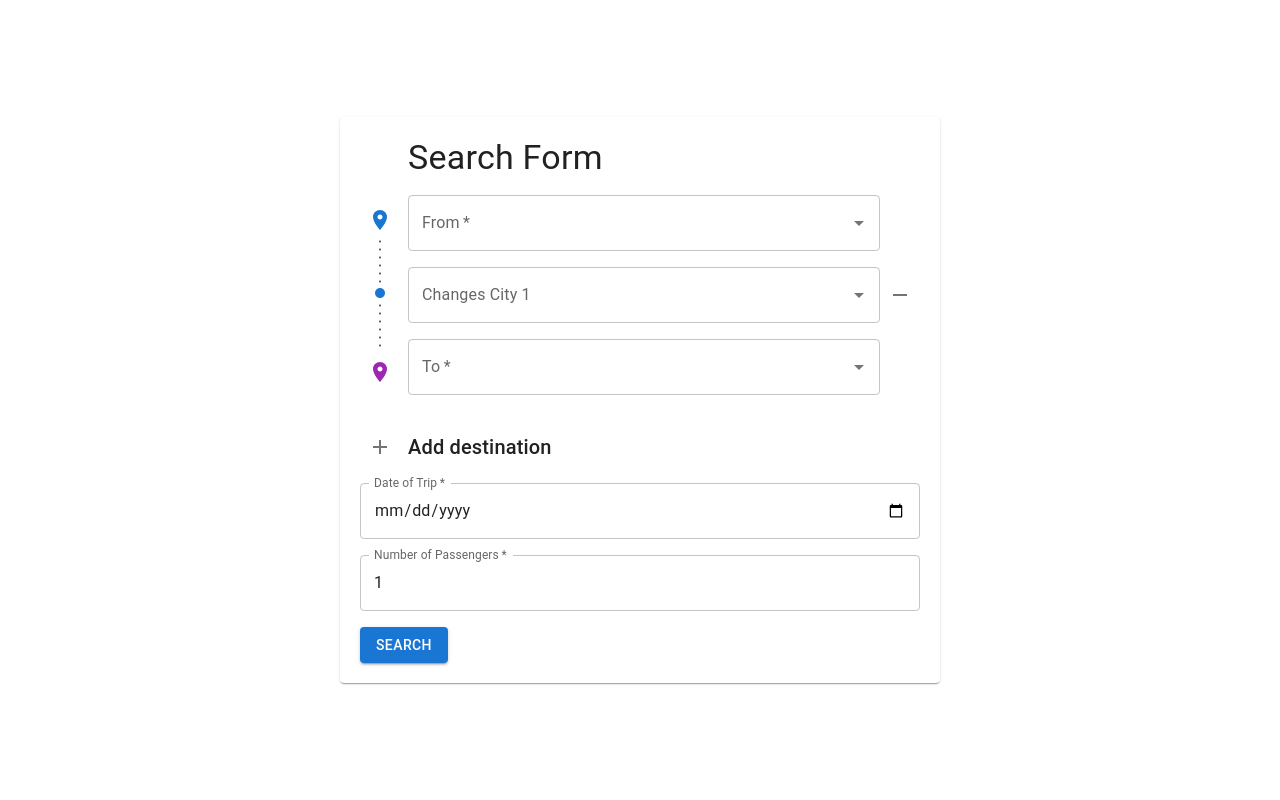
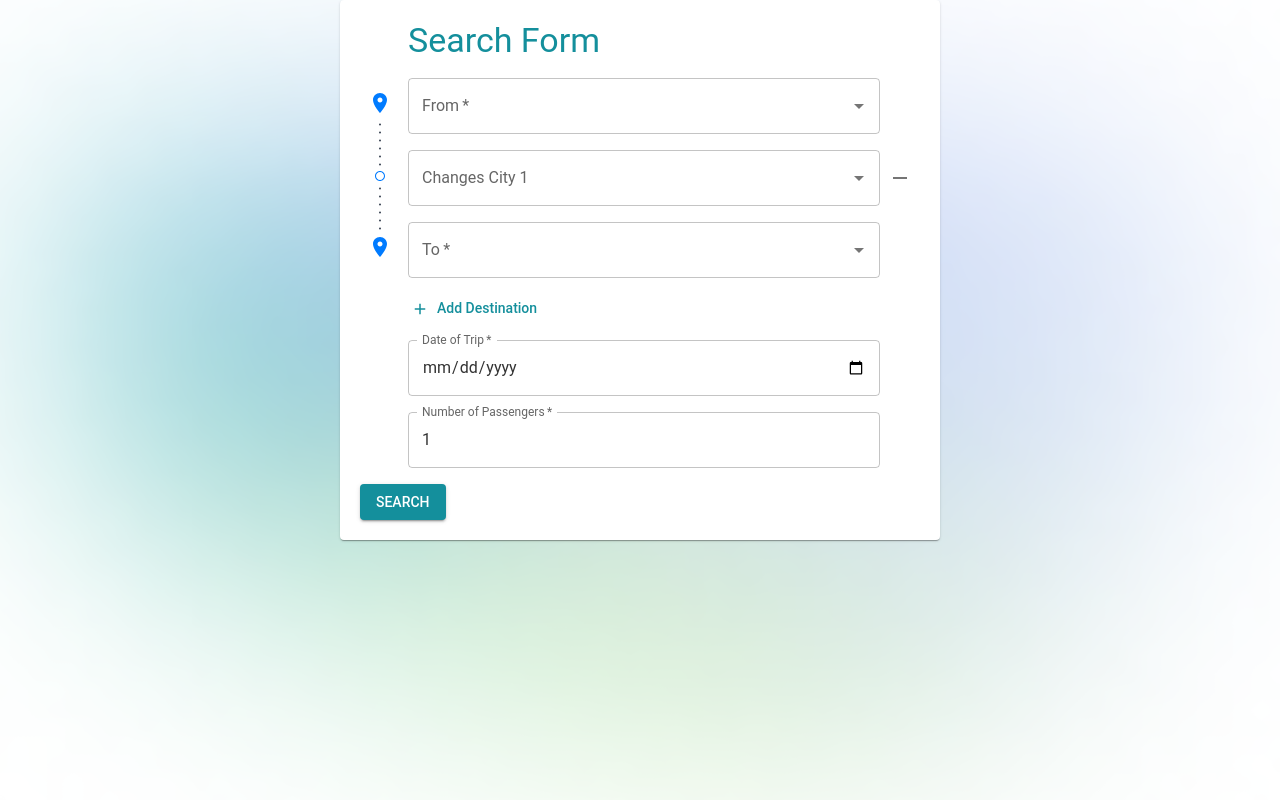
Before and after one commit to tipicatala/routes-app, a React (Vite) app: page / in a window 1280 px wide. Built offline with nearby package versions, Linux system fonts and the light colour scheme.

Commit message:
added map to results

```diff
--- a/package.json
+++ b/package.json
@@ -19,12 +19,16 @@
     "query-string": "^8.1.0",
     "react": "^18.2.0",
     "react-dom": "^18.2.0",
+    "react-leaflet": "^3.2.0",
+    "leaflet": "^1.7.1",
     "react-router-dom": "^6.15.0",
     "vite-plugin-svgr": "^3.2.0"
   },
   "devDependencies": {
+    "@types/leaflet": "^1.9.3",
     "@types/react": "^18.2.15",
     "@types/react-dom": "^18.2.7",
+    "@types/react-leaflet": "^3.0.0",
     "@typescript-eslint/eslint-plugin": "^6.0.0",
     "@typescript-eslint/parser": "^6.0.0",
     "@vitejs/plugin-react": "^4.0.3",
--- a/src/index.css
+++ b/src/index.css
@@ -15,11 +15,20 @@ body {
   display: flex;
   align-items: center;
   justify-content: center;
+  background-image: url("@/assets/bg.png");
+  background-repeat: no-repeat;
+  background-position: center;
 }
 
 html,
-body {
+body,
+#root {
   height: 100%;
 }
 
-/* #root */
+#root {
+  /* display: flex;
+  overflow: scroll;
+  flex-wrap: wrap-reverse;
+  align-content: center; */
+}
--- a/src/pages/home/index.tsx
+++ b/src/pages/home/index.tsx
@@ -22,7 +22,7 @@ import {
   Add as AddIcon,
   LocationOn as LocationOnIcon,
   Remove as RemoveIcon,
-  Circle as CircleIcon,
+  CircleOutlined as CircleIcon,
 } from "@mui/icons-material";
 
 import { citiesDatabase } from "@/services/api";
@@ -66,6 +66,7 @@ const Home: React.FC = () => {
       pathname: "results",
       search: createSearchParams({
         ...data,
+        changes: data.changes.join(", "),
         passengers: data.passengers.toString(),
       }).toString(),
     });
@@ -94,7 +95,7 @@ const Home: React.FC = () => {
   };
 
   const handleAddChangesCityField = () => {
-    setData({ ...data, changes: [...data.changes, ''] });
+    setData({ ...data, changes: [...data.changes, ""] });
   };
 
   const handleChangesCityChange = (index: number, value: string) => {
@@ -108,10 +109,15 @@ const Home: React.FC = () => {
     setData({ ...data, changes: updatedChanges });
   };
 
-
   return (
     <Container component={Paper} style={{ padding: "20px", maxWidth: "600px" }}>
-      <Row input={<Typography variant="h4">Search Form</Typography>}/>
+      <Row
+        input={
+          <Typography variant="h4" color="secondary.main">
+            Search Form
+          </Typography>
+        }
+      />
       <Grid container spacing={2}>
         <Grid item xs={12}>
           <form onSubmit={handleSubmit}>
@@ -138,7 +144,7 @@ const Home: React.FC = () => {
                     )}
                   />
                 }
-                leftIcon={<LocationOnIcon color={"primary"}/>}
+                leftIcon={<LocationOnIcon color={"primary"} />}
               />
               {data.changes.map((city, index) => (
                 <Row
@@ -166,9 +172,30 @@ const Home: React.FC = () => {
                   }
                   leftIcon={
                     <>
-                      <Dots style={{ position: "absolute", top: "-55px", transform: "translate(-50%, 0)" }} />
-                      <CircleIcon style={{ position: "absolute", top: "-8px", width: "12px", height: "12px", transform: "translate(-50%, 0)"}} color="primary"/>
-                      <Dots style={{ position: "absolute", bottom: "-54px", transform: "translate(-50%, 0)" }} />
+                      <Dots
+                        style={{
+                          position: "absolute",
+                          top: "-55px",
+                          transform: "translate(-50%, 0)",
+                        }}
+                      />
+                      <CircleIcon
+                        style={{
+                          position: "absolute",
+                          top: "-8px",
+                          width: "12px",
+                          height: "12px",
+                          transform: "translate(-50%, 0)",
+                        }}
+                        color="primary"
+                      />
+                      <Dots
+                        style={{
+                          position: "absolute",
+                          bottom: "-54px",
+                          transform: "translate(-50%, 0)",
+                        }}
+                      />
                     </>
                   }
                   rightIcon={
@@ -198,21 +225,32 @@ const Home: React.FC = () => {
                         required
                         variant="outlined"
                         fullWidth
-                        sx={{ marginBottom: 2 }}
                       />
                     )}
                   />
                 }
-                leftIcon={<LocationOnIcon color="secondary"/>}
+                leftIcon={<LocationOnIcon color="primary" />}
               />
               <Row
-                leftIcon={
-                  <IconButton onClick={handleAddChangesCityField}>
-                    <AddIcon />
-                  </IconButton>
+                input={
+                  <Button
+                    variant="text"
+                    size="small"
+                    startIcon={<AddIcon color="secondary" />}
+                    onClick={handleAddChangesCityField}
+                  >
+                    <Typography
+                      variant="subtitle2"
+                      textTransform={"capitalize"}
+                      color="secondary"
+                    >
+                      Add destination
+                    </Typography>
+                  </Button>
                 }
-                input={<Typography variant="h6">Add destination</Typography>}
               />
+              <Row
+                input={
                   <TextField
                     label="Date of Trip"
                     type="date"
@@ -220,10 +258,13 @@ const Home: React.FC = () => {
                     onChange={(e) => setData({ ...data, date: e.target.value })}
                     required
                     fullWidth
-                sx={{ marginBottom: 2 }}
                     variant="outlined"
                     InputLabelProps={{ shrink: true }}
                   />
+                }
+              />
+              <Row
+                input={
                   <TextField
                     label="Number of Passengers"
                     type="number"
@@ -238,10 +279,11 @@ const Home: React.FC = () => {
                     fullWidth
                     variant="outlined"
                     inputProps={{ min: 1 }}
-                sx={{ marginBottom: 2 }}
+                  />
+                }
               />
             </Grid>
-            <Button variant="contained" color="primary" type="submit">
+            <Button variant="contained" color="secondary" type="submit">
               Search
             </Button>
           </form>
--- a/src/pages/results/index.tsx
+++ b/src/pages/results/index.tsx
@@ -7,47 +7,70 @@ import {
   List,
   ListItem,
   ListItemText,
+  CircularProgress,
+  Divider,
 } from "@mui/material";
-import { calculateDistance, Distance } from "@/services/api";
+import {
+  calculateDistance,
+  Distance,
+  City,
+  citiesDatabase,
+} from "@/services/api";
+import { MapContainer, TileLayer, Polyline } from "react-leaflet";
+import "leaflet/dist/leaflet.css"; // Import Leaflet CSS for proper styling
 
 const Results: React.FC = () => {
   const [searchParams] = useSearchParams();
   const queryParams = Object.fromEntries(searchParams.entries());
 
-  const [resultData, setResultData] = useState<
-    | {
+  const [resultData, setResultData] = useState<{
     totalDistance: number;
     distances: Distance[];
-      }
-    | null
-    | Record<string, never>
-  >({});
+  } | null>(null);
 
-  console.log(queryParams, searchParams)
+  const [loading, setLoading] = useState(true);
 
   useEffect(() => {
     const selectedCities = queryParams.changes
-      ? [queryParams.from, ...queryParams.changes, queryParams.to]
+      ? [queryParams.from, ...queryParams.changes.split(", "), queryParams.to]
       : [queryParams.from, queryParams.to];
 
     calculateDistance(selectedCities)
-      .then((data) => setResultData(data))
+      .then((data) => {
+        setResultData(data);
+        setLoading(false);
+      })
       .catch((error) => {
         console.error(error);
         setResultData(null);
+        setLoading(false);
       });
   }, [queryParams]);
 
   return (
-    <Container component={Paper} style={{ padding: "20px" }}>
-      <Typography variant="h4">Search Results</Typography>
-      {!resultData ? (
-        <Typography variant="body1">
+    <Container
+      component={Paper}
+      style={{
+        padding: "20px",
+        borderRadius: "10px",
+        boxShadow: "0px 2px 4px rgba(0, 0, 0, 0.1)",
+      }}
+    >
+      <Typography color="text.primary" variant="h4">
+        Search Results
+      </Typography>
+      {loading ? (
+        <CircularProgress style={{ marginTop: "20px", color: "#FF6A88" }} />
+      ) : !resultData ? (
+        <Typography variant="body1" color="error">
           An error occurred while calculating distances.
         </Typography>
-      ) : Object.keys(resultData).length ? (
-        <div>
-          <Typography variant="h6">Search Criteria:</Typography>
+      ) : (
+        <>
+          <div style={{ marginTop: "20px" }}>
+            <Typography variant="h6" color="primary" sx={{ fontWeight: "bold" }}>
+              Search Criteria:
+            </Typography>
             <List>
               <ListItem>
                 <ListItemText primary={`From: ${queryParams.from}`} />
@@ -71,7 +94,19 @@ const Results: React.FC = () => {
                 />
               </ListItem>
             </List>
-          <Typography variant="h6">Distances:</Typography>
+          </div>
+          <Divider sx={{ marginTop: "20px", marginBottom: "20px" }} />
+          <div>
+            <Typography
+              variant="h6"
+              color="primary"
+              sx={{
+                fontWeight: "bold",
+                marginTop: "20px",
+              }}
+            >
+              Distances:
+            </Typography>
             <List>
               {resultData.distances.map((distance, index) => (
                 <ListItem key={index}>
@@ -91,8 +126,46 @@ const Results: React.FC = () => {
               </ListItem>
             </List>
           </div>
-      ) : (
-        "loading..."
+          <Divider sx={{ marginTop: "20px", marginBottom: "20px" }} />
+          <div>
+            <Typography
+              variant="h6"
+              sx={{
+                color: "text.primary",
+                fontWeight: "bold",
+                marginTop: "20px",
+              }}
+            >
+              Route Map:
+            </Typography>
+            <MapContainer
+              style={{ height: "400px", marginTop: "10px", width: "500px" }}
+              center={[48.8566, 2.3522]} // default center (Paris)
+              zoom={5}
+            >
+              <TileLayer
+                url="https://{s}.tile.openstreetmap.org/{z}/{x}/{y}.png"
+                attribution='&copy; <a href="https://www.openstreetmap.org/copyright">OpenStreetMap</a> contributors'
+              />
+              {/* Render route line */}
+              <Polyline
+                positions={resultData.distances.map((distance) => {
+                  const fromCity = citiesDatabase.find(
+                    (city) => city.name === distance.from
+                  );
+                  const toCity = citiesDatabase.find(
+                    (city) => city.name === distance.to
+                  );
+                  return [
+                    [fromCity?.lat || 0, fromCity?.lon || 0],
+                    [toCity?.lat || 0, toCity?.lon || 0],
+                  ];
+                })}
+                color="#007BFF"
+              />
+            </MapContainer>
+          </div>
+        </>
       )}
     </Container>
   );
--- a/src/theme.ts
+++ b/src/theme.ts
@@ -1,7 +1,33 @@
-
 import { createTheme } from '@mui/material/styles';
 
 const theme = createTheme({
+  palette: {
+    primary: {
+      main: '#007BFF', // Blue color for primary
+    },
+    secondary: {
+      main: '#148f9c', // Gray color for secondary
+    },
+    error: {
+      main: '#DC3545', // Red color for errors
+    },
+    warning: {
+      main: '#FFC107', // Orange color for warnings
+    },
+    info: {
+      main: '#17A2B8', // Teal color for informational messages
+    },
+    success: {
+      main: '#28A745', // Green color for success messages
+    },
+    text: {
+      primary: '#333', // Dark text color
+      secondary: '#666', // Lighter text color
+    },
+  },
+  typography: {
+    fontFamily: "'Roboto', 'Arial', sans-serif",
+  },
 });
 
 export default theme;
```
Also changed, not shown: src/assets/bg.png (added), 1 other file (tests, documents, lock files or other folders). Lines whose indentation alone changed are shown as unchanged.
